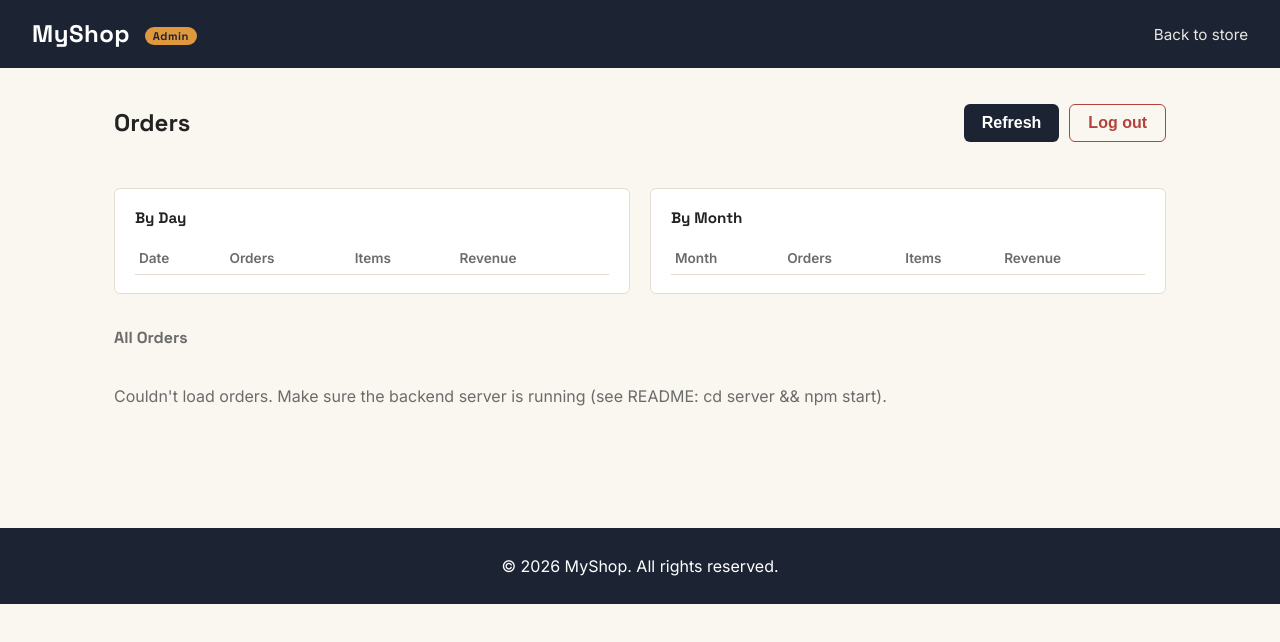
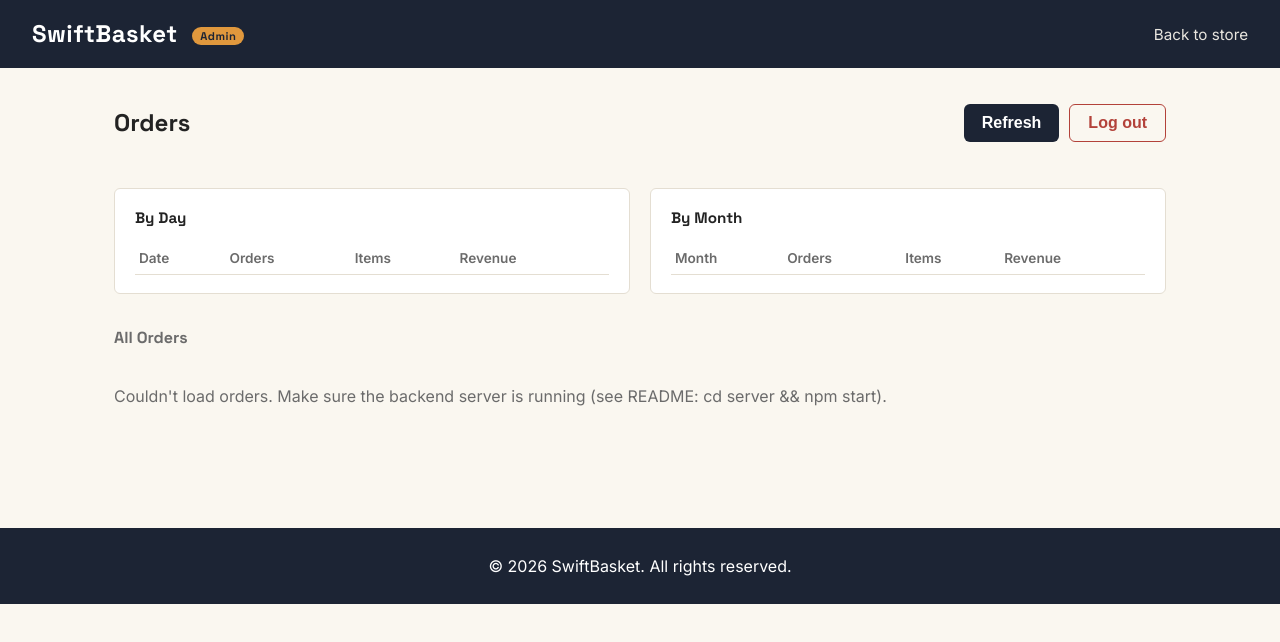
Before and after one commit to asispw1516/Commerce2026project, a plain HTML site: page public/admin.html in a window 1280 px wide. Drawn offline with Linux system fonts and the light colour scheme; no server answers.

Commit message:
Rename MyShop to SwiftBasket in admin.html

```diff
--- a/public/admin.html
+++ b/public/admin.html
@@ -3,7 +3,7 @@
 <head>
   <meta charset="UTF-8">
   <meta name="viewport" content="width=device-width, initial-scale=1.0">
-  <title>MyShop — Admin</title>
+  <title>SwiftBasket — Admin</title>
   <link rel="preconnect" href="https://fonts.googleapis.com">
   <link href="https://fonts.googleapis.com/css2?family=Space+Grotesk:wght@500;700&family=Inter:wght@400;500;600&display=swap" rel="stylesheet">
   <link rel="stylesheet" href="css/style.css">
@@ -12,7 +12,7 @@
 <body>
   <header>
     <nav class="navbar">
-      <h1 class="logo">MyShop <span class="admin-tag">Admin</span></h1>
+      <h1 class="logo">SwiftBasket <span class="admin-tag">Admin</span></h1>
       <ul class="nav-links">
         <li><a href="index.html">Back to store</a></li>
       </ul>
@@ -71,7 +71,7 @@
   </main>
 
   <footer>
-    <p>&copy; 2026 MyShop. All rights reserved.</p>
+    <p>&copy; 2026 SwiftBasket. All rights reserved.</p>
   </footer>
 
   <script src="js/admin.js"></script>
```
